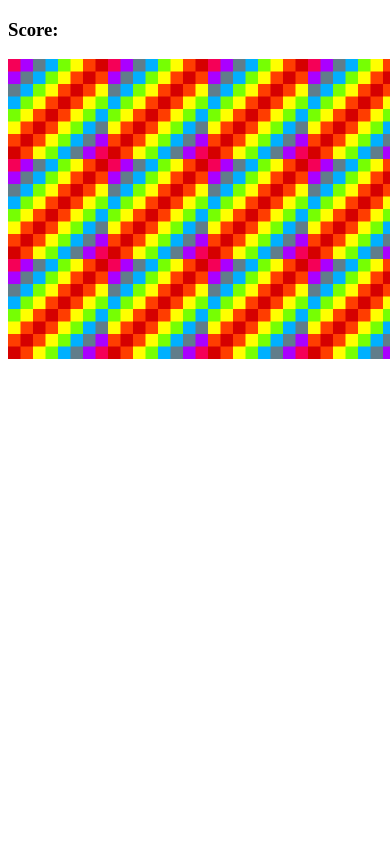
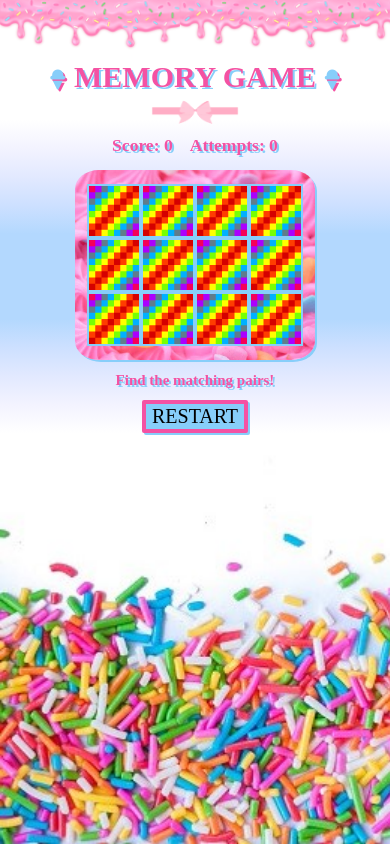
Before and after one commit to kelseyshuter/Javascript-games, a plain HTML site: page Memory-game/index.html in a window 390 px wide. Drawn offline with Linux system fonts and the light colour scheme; a web font is replaced by a local one.

Commit message:
styled and updated memory game

```diff
--- a/Memory-game/app.js
+++ b/Memory-game/app.js
@@ -52,52 +52,80 @@ const cardArray = [
 cardArray.sort(() => 0.5 - Math.random())
 
 const gridDisplay = document.querySelector('#grid')
-resultDisplay = document.querySelector('#result')
+const attemptDisplay = document.querySelector('#attempt')
+const resultDisplay = document.querySelector('#result')
+const messageBox = document.querySelector('.message-box')
+const restartButton = document.getElementById('restart-button')
 let cardsChosen = []
 let cardsChosenIds = []
 let cardsWon = []
+let attempt = 0
+
+
 
 function createBoard () {
     for (let i =0; i < cardArray.length; i++) {
         const card = document.createElement('img')
         card.setAttribute('src', 'images/blank.png')
         card.setAttribute('data-id', i)
+        card.setAttribute('class', 'card')
         card.addEventListener('click', flipCard)
         gridDisplay.appendChild(card)
     }
 }
 createBoard()
 
+function restartGame() {
+    cardsChosen = []
+    cardsChosenIds = []
+    cardsWon = []
+    attempt = 0
+    attemptDisplay.innerHTML = attempt
+    resultDisplay.textContent = cardsWon.length
+    restartButton.textContent = 'RESTART'
+    messageBox.innerHTML = 'Find the matching pairs!'
+    for (let i = 0; i < cardArray.length; i++) {
+        let element = document.querySelector("[data-id='" + i + "']")
+        gridDisplay.removeChild(element)
+    }
+    cardArray.sort(() => 0.5 - Math.random())
+    createBoard()
+}
+
+restartButton.addEventListener('click', restartGame)
+
 function checkMatch() {
     const cards = document.querySelectorAll('img')
     const optionOneId = cardsChosenIds[0]
     const optionTwoId = cardsChosenIds[1]
-    console.log(cards)
-    console.log('check for match!')
-    if (optionOneId == optionTwoId) {
+    attempt += 1
+    attemptDisplay.innerHTML = attempt
+
+    if (optionOneId === optionTwoId) {
         cards[optionOneId].setAttribute('src', 'images/blank.png')
         cards[optionTwoId].setAttribute('src', 'images/blank.png')
-        alert('You clicked the same card')
-    }
-
-    if (cardsChosen[0] == cardsChosen[1]) {
-        alert('You found a match!')
+        messageBox.innerHTML = 'You clicked the same card!'
+    } else if (cardsChosen[0] === cardsChosen[1]) {
+        messageBox.innerHTML = 'You found a match!'
         cards[optionOneId].setAttribute('src', 'images/white.png')
         cards[optionTwoId].setAttribute('src', 'images/white.png')
+        cards[optionOneId].setAttribute('class', 'move-back')
+        cards[optionTwoId].setAttribute('class', 'move-back')
         cards[optionOneId].removeEventListener('click', flipCard)
         cards[optionTwoId].removeEventListener('click', flipCard)
         cardsWon.push(cardsChosen)
     } else {
         cards[optionOneId].setAttribute('src', 'images/blank.png')
         cards[optionTwoId].setAttribute('src', 'images/blank.png')
-        alert('Try again!')
+        messageBox.innerHTML = 'Try Again!'
     }
     resultDisplay.textContent = cardsWon.length
     cardsChosen = []
     cardsChosenIds = []
 
     if (cardsWon.length === cardArray.length/2) {
-        resultDisplay.textContent = 'Congratulations! You found them all'
+        messageBox.textContent = 'Congratulations! You found them all'
+        restartButton.textContent = 'PLAY AGAIN'
     }
 
 }
@@ -107,8 +135,6 @@ function flipCard() {
     cardArray[cardId]
     cardsChosen.push(cardArray[cardId].name)
     cardsChosenIds.push(cardId)
-    console.log(cardsChosen)
-    console.log(cardsChosenIds)
     this.setAttribute('src', cardArray[cardId].img)
     if (cardsChosen.length === 2) {
         setTimeout(checkMatch, 500)
--- a/Memory-game/index.html
+++ b/Memory-game/index.html
@@ -5,13 +5,33 @@
     <meta name="viewport" content="width=device-width, initial-scale=1.0">
     <title>Memory Game</title>
     <link rel="stylesheet" type="text/css" href="styles.css" />
+    <script src="https://kit.fontawesome.com/e61363cb15.js" crossorigin="anonymous"></script>
+    <link href='https://fonts.googleapis.com/css?family=Emilys Candy' rel='stylesheet'>
   </head>
   <body>
+    <div class="intro">
+      <h1 class="title">
+        <i class="fa-solid fa-ice-cream"></i>
+         MEMORY GAME
+        <i class="fa-solid fa-ice-cream"></i>
+      </h1>
+    </div>
+    <div class="divider">
+      <div class="bow"></div>
+    </div>
+    <div class="container">
+      <div class="score-box">
+        <h3>Score: <span id="result">0</span></h3>
+        <h3>Attempts: <span id="attempt">0</span></h3>
+      </div>
+      <div id="grid"></div>
+      <div class="message-box">Find the matching pairs!</div>
+      <div class="button-box">
+        <button id="restart-button">RESTART</button>
+      </div>
+    </div>
 
-    <h3>Score: <span id="result"></span></h3>
-
-    <div id="grid"></div>
-
+    <div class="page-bottom"></div>
     <script src="app.js"></script>
   </body>
 </html>
--- a/Memory-game/styles.css
+++ b/Memory-game/styles.css
@@ -1,6 +1,186 @@
+* {
+    --intro-pink: #f452a3;
+    --light-blue: #87cefa;
+    --white: #f5f5f5;
+    --gradient: linear-gradient(to top, #ffffff,
+     #f3f3ff, #e2e9ff, #cde0ff, #b3d8fe,
+      #b3d8fe, #b3d8fe, #b3d8fe, #cde0ff,
+       #e2e9ff, #f3f3ff, #ffffff);
+}
+
+
+html {
+    text-align: center;
+    color: var(--intro-pink);
+    text-shadow: 2px 2px var(--light-blue);
+    font: 400 30px 'Emilys Candy', serif;
+    margin: 0;
+    width: 100%;
+    height: 100%;
+    /* background-color: white; */
+}
+
+body {
+    height: 100%;
+    width: 100%;
+    margin: 0;
+}
+
+.container {
+    background-image: var(--gradient);
+}
+.intro {
+    height: 200px;
+    width: 100vw;
+    display: flex;
+    margin: auto;
+    background-image: url(./images/candy-drip.jpg);
+    background-size: contain;
+}
+
+.title {
+    width: 100%;
+    height: 50%;
+    justify-content: center;
+    border-radius: 0 0 50% 50%;
+    color: var(--intro-pink);
+    margin: 80px 0 0;
+}
+
+.fa-ice-cream {
+    color: var(--light-blue);
+    font-size: 50px;
+    text-shadow: 2px 2px var(--intro-pink);
+}
+
+.divider {
+    position: absolute;
+    top: 150px;
+    height: 65px;
+    width: 100%;
+
+}
+
+.bow {
+    height: 100%;
+    width: 440px;
+    background-image: url(./images/divider-bow.png);
+    background-size: 50%;
+    background-repeat: no-repeat;
+    background-position: center;
+    z-index: 0;
+    margin: auto;
+}
+
+.score-box {
+    height: 80px;
+    width: 400px;
+    margin: auto;
+    display: flex;
+    justify-content: space-evenly;
+    align-items: center;
+}
+
 #grid {
-    width: 400px;
-    height: 300px;
+    width: 480px;
+    height: 380px;
     display: flex;
     flex-wrap: wrap;
+    margin: auto;
+    background-image: url(./images/frosting.jpg);
+    background-size: cover;
+    border-radius: 10%;
+    box-shadow: 2px 2px var(--light-blue);
+    justify-content: center;
+    align-content: center;
 }
+
+.card {
+    border: 2px solid var(--light-blue);
+}
+
+.move-back {
+    z-index: -1;
+}
+
+.message-box {
+    height: 75px;
+    font-weight: bold;
+    display: flex;
+    align-items: center;
+    justify-content: center;
+}
+
+#restart-button {
+    font-family: 'Emilys Candy';
+    background-color: var(--light-blue);
+    border: 4px solid var(--intro-pink);
+    border-radius: 2px;
+    font-size: 20px;
+    box-shadow: 2px 2px var(--light-blue);
+}
+
+.page-bottom {
+    height: 40vh;
+    max-height: 500px;
+    width: 100%;
+    position: absolute;
+    bottom: 0;
+    background-image: url(./images/sprinkles.jpg);
+    background-repeat:repeat-x;
+    background-size: contain;
+    z-index: -1;
+}
+
+@media only screen and (max-width: 600px) {
+    html {
+        font-size: 15px;
+    }
+    .intro {
+        height: 120px;
+    }
+    .title {
+        margin: 60px 0 0;
+    }
+    .fa-ice-cream {
+        font-size: 20px;
+    }
+    .divider {
+        top: 80px;
+    }
+    .bow {
+        width: 220px;
+    }
+    .score-box {
+        width: 200px;
+        height: 50px;
+    }
+    #grid {
+        width: 240px;
+        height: 190px;
+        border-width: 20px;
+    }
+    img {
+        height: 50px;
+        width: 50px;
+    }
+    .message-box {
+        height: 40px;
+    }
+    .page-bottom {
+        height: 400px;
+        background-size: cover;
+    }
+}
+
+@media only screen and (max-height: 800px) {
+    .page-bottom {
+        height: 250px;
+    }
+}
+
+@media only screen and (max-width: 300px) {
+    html {
+        font-size: 10px;
+    }
+}
```
Also changed, not shown: Memory-game/images/candy-drip.jpg (added), Memory-game/images/divider-bow.png (added), Memory-game/images/fluffy.jpg (added), Memory-game/images/frosting.jpg (added), Memory-game/images/sprinkles.jpg (added).
